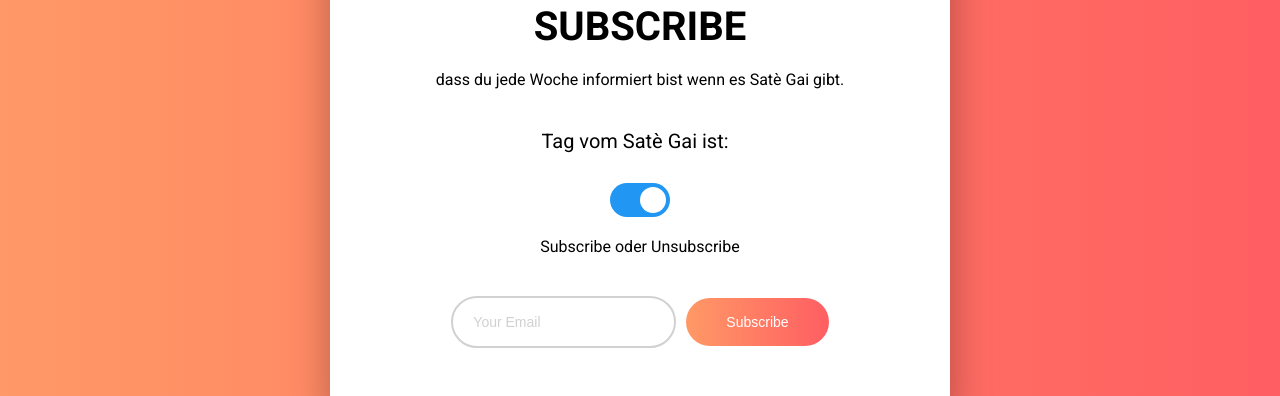
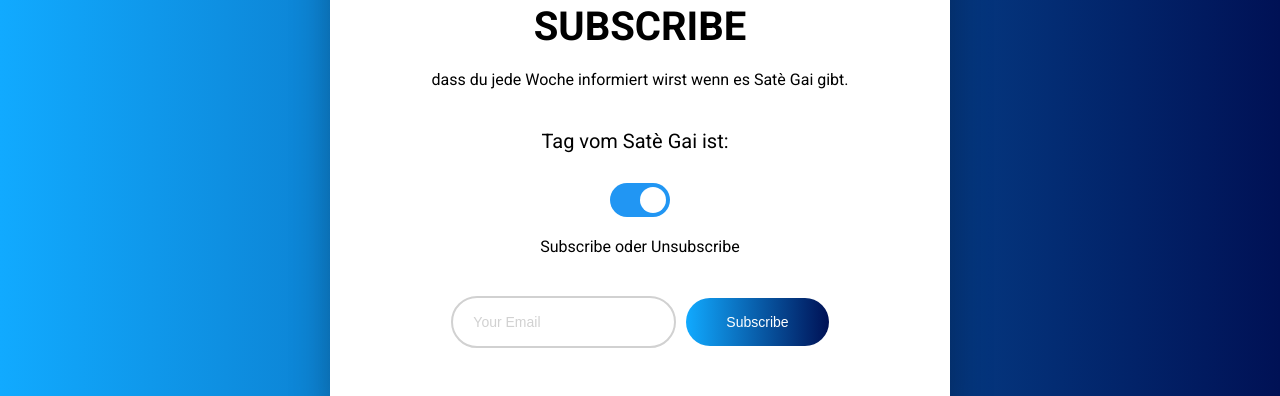
Before and after one commit to OG-Jons/mealbot-frontend, a Vue app: page / in a window 1280 px wide. Shown: the part 272-668 px from the top of the page. Built offline with nearby package versions, Linux system fonts and the light colour scheme; no server answers.

Commit message:
update colors

```diff
--- a/index.html
+++ b/index.html
@@ -4,7 +4,7 @@
     <meta charset="UTF-8" />
     <link rel="icon" href="/favicon.ico" />
     <meta name="viewport" content="width=device-width, initial-scale=1.0" />
-    <title>Vite App</title>
+    <title>Erdnuss Scanner</title>
   </head>
   <body>
     <div id="app"></div>
--- a/src/App.vue
+++ b/src/App.vue
@@ -7,7 +7,7 @@
           <img src="./assets/mail.png" />
         </div>
         <h1>Subscribe</h1>
-        <p>dass du jede Woche informiert bist wenn es Satè Gai gibt.</p>
+        <p>dass du jede Woche informiert wirst wenn es Satè Gai gibt.</p>
       </div>
       <div class="day-container">
         <span>Tag vom Satè Gai ist: </span>
@@ -68,7 +68,6 @@ const submit = async () => {
   // actually submit form
 
   const res = await callSubscribeOrUnsubscribe();
-  console.log(res);
   if (res.status === 200) {
     toast.success(
       checkboxSub.value
@@ -91,7 +90,6 @@ const callSubscribeOrUnsubscribe = async () => {
 };
 
 watch(email, async (newEmail, _) => {
-  console.log(newEmail);
   localStorage.setItem('email', newEmail);
 });
 
@@ -176,7 +174,7 @@ input {
 .subscribe-btn {
   padding: 0.8rem 2rem;
   border-radius: 5rem;
-  background: linear-gradient(90deg, #ff9966, #ff5e62);
+  background: linear-gradient(90deg, #11aaff, #001155);
   color: #fff;
   font-size: 0.7rem;
   border: none;
--- a/src/assets/main.css
+++ b/src/assets/main.css
@@ -11,5 +11,5 @@ html {
 }
 
 body {
-  background: linear-gradient(90deg, #ff9966, #ff5e62);
+  background: linear-gradient(90deg, #11aaff, #001155);
 }
```
